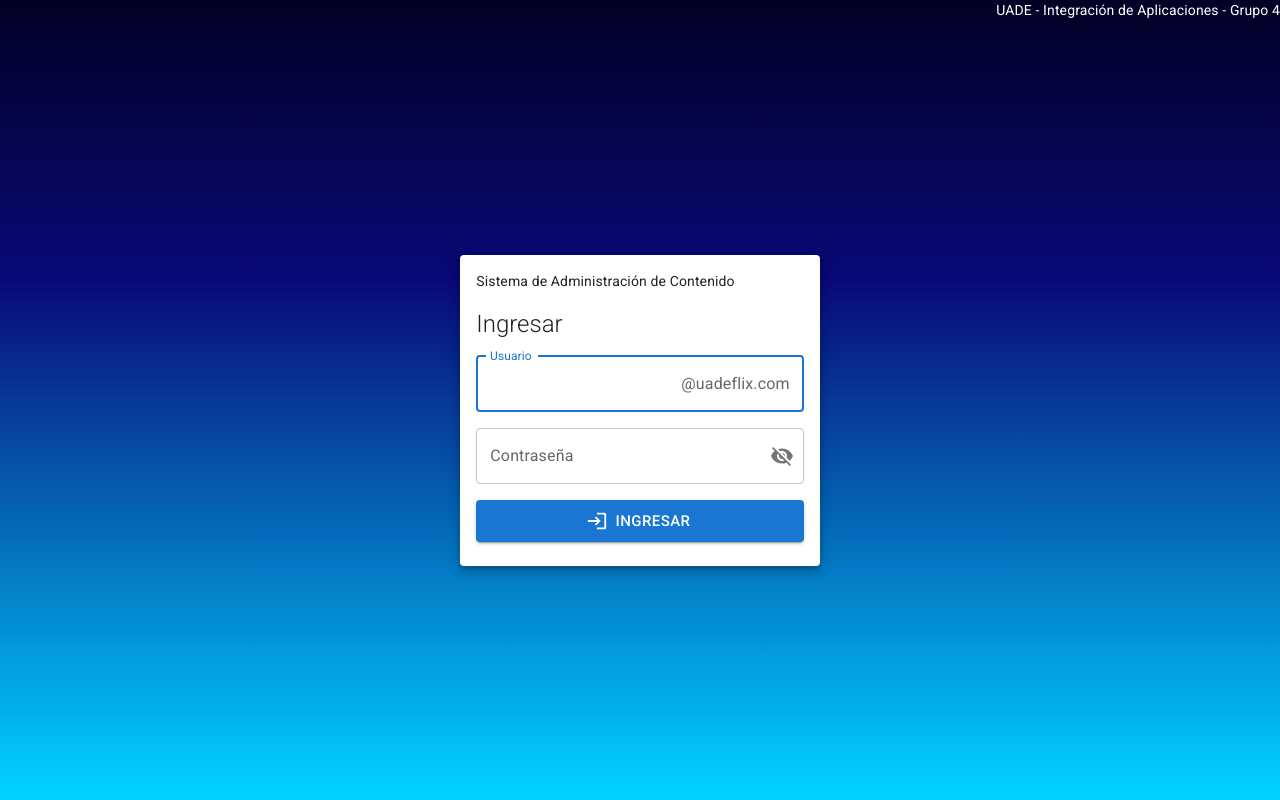
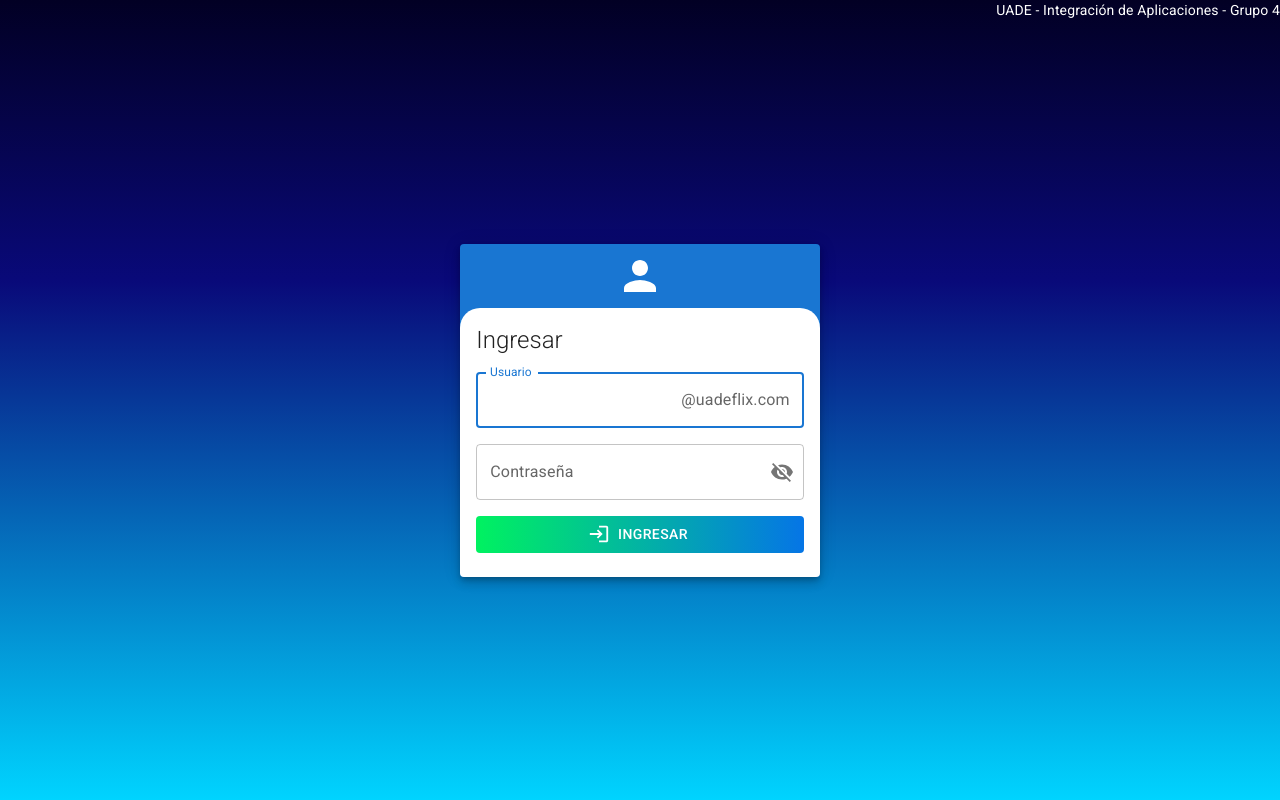
Before and after one commit to JuanQP/uade-ia-tp, a React (Vite) app in the folder client/: page /login in a window 1280 px wide. Built offline with nearby package versions, Linux system fonts and the light colour scheme.

Commit message:
Add styles to login form

```diff
--- a/client/src/features/UI/theme.js
+++ b/client/src/features/UI/theme.js
@@ -7,6 +7,7 @@ export const theme = createTheme({
     background: {
       default: '#e0e0e0',
       drawer: '#0F2027',
+      loginOk: '#03B1A6',
     },
   },
   components: {
--- a/client/src/features/Users/LoginForm.jsx
+++ b/client/src/features/Users/LoginForm.jsx
@@ -10,7 +10,7 @@ const DEFAULT_VALUES = {
   password: '',
 };
 
-export function LoginForm({ disabled = false, errors = {}, onSubmit }) {
+export function LoginForm({ disabled = false, errors = {}, loading, onSubmit }) {
 
   const { register, handleSubmit } = useForm({
     defaultValues: DEFAULT_VALUES,
@@ -47,10 +47,11 @@ export function LoginForm({ disabled = false, errors = {}, onSubmit }) {
           {...register("password")}
         />
         <LoadingButton
-          loading={disabled}
+          variant='gradient-success'
+          disabled={disabled}
+          loading={loading}
           startIcon={<LoginIcon />}
           size='large'
-          variant='contained'
           type="submit"
         >
           Ingresar
--- a/client/src/pages/Login.jsx
+++ b/client/src/pages/Login.jsx
@@ -1,6 +1,10 @@
 import { errorToObject } from '@/utils';
 import { LoginForm, userAPI } from '@features/Users';
 import { useUserContext } from '@hooks/UserContext';
+import HowToRegIcon from '@mui/icons-material/HowToReg';
+import LockIcon from '@mui/icons-material/Lock';
+import MoreHorizIcon from '@mui/icons-material/MoreHoriz';
+import PersonIcon from '@mui/icons-material/Person';
 import { Box } from '@mui/material';
 import Card from '@mui/material/Card';
 import CardContent from '@mui/material/CardContent';
@@ -30,16 +34,42 @@ const styles = {
     marginTop: 'auto',
     marginBottom: 'auto'
   },
+  upperCardContent: {
+    position: 'relative',
+    display: 'flex',
+    justifyContent: 'center',
+    padding: 1,
+  },
+  bottomCardContent: {
+    backgroundColor: 'common.white',
+    borderRadius: '20px 20px 0px 0px',
+  },
+  loginIcon: {
+    fontSize: '48px',
+    color: 'common.white',
+  },
 }
 
 export function Login() {
 
   const [waiting, setWaiting] = useState(false);
+  const [loginOk, setLoginOk] = useState(false);
   const [errors, setErrors] = useState([]);
   const [message, setMessage] = useState('');
   const { state } = useLocation();
   const navigate = useNavigate();
   const { setUser } = useUserContext();
+
+  const hasErrors = message !== '' || errors.length !== 0;
+
+  const LoginIcon = waiting ? MoreHorizIcon
+    : hasErrors ? LockIcon
+      : loginOk ? HowToRegIcon
+        : PersonIcon;
+  const cardBackgroundColor = waiting ? 'grey.700'
+    : loginOk ? 'background.loginOk'
+      : hasErrors ? 'error.main'
+        : 'primary.main';
 
   useEffect(() => {
     const awaitVerifyToken = async () => {
@@ -58,11 +88,15 @@ export function Login() {
 
   async function handleIngresar({ email, password }) {
     setMessage('');
+    setErrors([]);
     try {
       setWaiting(true);
       const data = await userAPI.login({ email, password });
       setUser(data);
-      navigate('/home');
+      setLoginOk(true);
+      setTimeout(() => {
+        navigate('/home');
+      }, 2000);
     } catch (error) {
       const errors = errorToObject(error);
       setMessage(errors.message);
@@ -83,22 +117,29 @@ export function Login() {
             UADE - Integración de Aplicaciones - Grupo 4
           </Typography>
         </div>
-        <Card elevation={6} sx={{marginTop: 'auto'}}>
-          <CardContent>
+        <Card elevation={6} sx={{
+          marginTop: 'auto',
+          transition: 'background-color 0.5s ease',
+          backgroundColor: cardBackgroundColor,
+        }}>
+          <CardContent sx={styles.upperCardContent}>
+            <LoginIcon sx={styles.loginIcon}/>
+          </CardContent>
+          <CardContent sx={styles.bottomCardContent}>
             <Stack spacing={2}>
-              <Typography sx={{ fontSize: 14 }}>
-                Sistema de Administración de Contenido
-              </Typography>
               <Typography variant="h5" fontWeight={300}>
                 Ingresar
               </Typography>
               <LoginForm
-                disabled={waiting}
+                loading={waiting}
+                disabled={waiting || loginOk}
                 errors={errors}
                 onSubmit={handleIngresar}
               />
               {message !== '' && (
-                <Typography sx={{ color: 'error.main' }}>{message}</Typography>
+                <Typography sx={{ color: 'error.main' }}>
+                  {message}
+                </Typography>
               )}
             </Stack>
           </CardContent>
```
